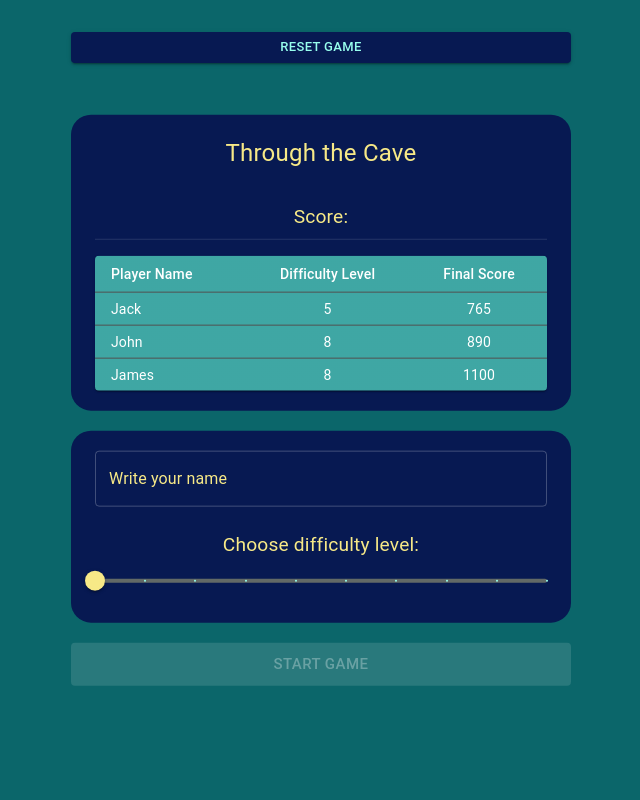
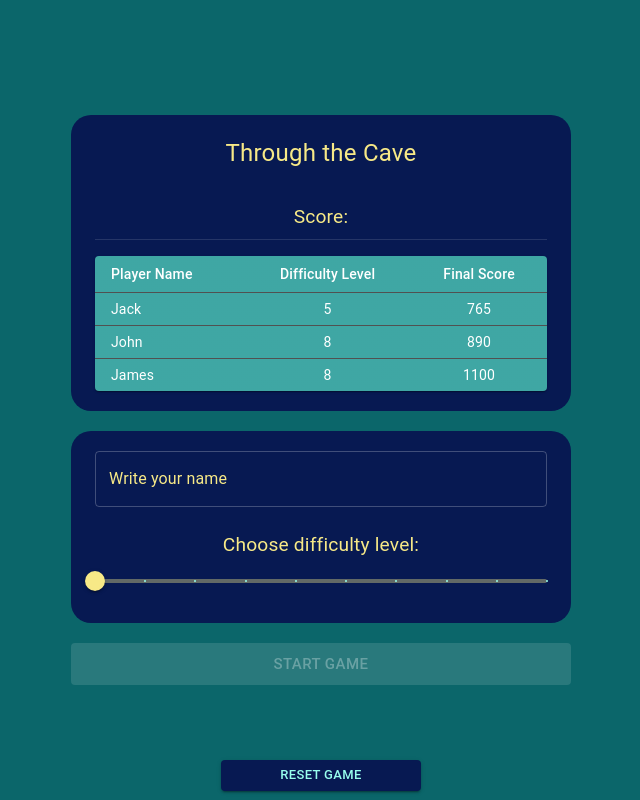
Before and after one commit to shaggy611/Fly-Drone-Game, a React (Vite) app: page / in a window 1280 px wide. Shown: the whole page, without its empty margins (319-959 px from the left). Built offline with nearby package versions, Linux system fonts and the light colour scheme.

Commit message:
Change marklup for Reset Button and Progress Bar

```diff
--- a/src/App.css
+++ b/src/App.css
@@ -5,3 +5,7 @@
   padding: 2rem;
   text-align: center;
 }
+
+body {
+  position: relative;
+}
--- a/src/App.tsx
+++ b/src/App.tsx
@@ -6,6 +6,7 @@ import { Button } from '@mui/material'
 import Drone from './components/Drone'
 import styled from 'styled-components'
 import FailedGame from './components/FailedGame'
+import { LinearProgress, Typography } from '@mui/material'
 
 function App() {
   const start = useBoundStore((state) => state.start)
@@ -15,9 +16,28 @@ function App() {
   // const gameSuccess = useBoundStore((state) => state.gameSuccess)
   const setToken = useBoundStore((state) => state.setToken)
   const setCaveCoords = useBoundStore((state) => state.setCaveCoords)
+  const loading = useBoundStore((state) => state.loading)
 
   return (
     <>
+      {loading ? (
+        <>
+          <StyledLinearProgress color='success' />
+          <StyledTypography variant='h4'>Loading game...</StyledTypography>
+        </>
+      ) : (
+        ''
+      )}
+
+      {start ? (
+        <CaveWrapper>
+          <Cave />
+          <Drone />
+        </CaveWrapper>
+      ) : (
+        <>{gameFailed ? <FailedGame /> : <WelcomeBoard />}</>
+      )}
+
       <StyledButton
         variant='contained'
         size='small'
@@ -29,15 +49,6 @@ function App() {
         }}>
         RESET GAME
       </StyledButton>
-
-      {start ? (
-        <CaveWrapper>
-          <Cave />
-          <Drone />
-        </CaveWrapper>
-      ) : (
-        <>{gameFailed ? <FailedGame /> : <WelcomeBoard />}</>
-      )}
     </>
   )
 }
@@ -49,6 +60,26 @@ const CaveWrapper = styled.div`
 `
 
 const StyledButton = styled(Button)`
-  max-width: 500px;
+  max-width: 200px;
+  width: 100%;
+  position: absolute !important;
+  top: 95%;
+  left: 50%;
+  transform: translate(-50%, 0%);
+`
+
+const StyledLinearProgress = styled(LinearProgress)`
+  position: absolute !important;
+  top: 0;
+  left: 0;
+  width: 100%;
+  height: 7px !important;
+`
+
+const StyledTypography = styled(Typography)`
+  position: absolute;
+  top: 50%;
+  left: 50%;
+  transform: translate(-50%, -50%);
   width: 100%;
 `
--- a/src/components/Cave.tsx
+++ b/src/components/Cave.tsx
@@ -4,7 +4,6 @@ import styled from 'styled-components'
 import apiGetCaveCoords from '../utils/api/apiGetCaveCoords'
 import prepareCoordsForSVG from '../utils/prepareCoordsForSVG'
 import { apiInitGame } from '../utils/api/apiGameInitialize'
-import { LinearProgress, Typography } from '@mui/material'
 import CaveSVG from './CaveSVG'
 
 function Cave() {
@@ -14,7 +13,6 @@ function Cave() {
   const setLoading = useBoundStore((state) => state.setLoading)
   const caveSvgPoints = useBoundStore((state) => state.caveSvgPoints)
   const setCaveSvgPoints = useBoundStore((state) => state.setCaveSvgPoints)
-
 
   useEffect(() => {
     async function initGame() {
@@ -45,20 +43,9 @@ function Cave() {
   return (
     <>
       {loading ? (
-        <>
-          <LinearProgress color='success' />
-          <Typography
-            sx={{ fontSize: '1rem' }}
-            p={0}
-            align='center'
-            gutterBottom>
-            Loading game data...
-          </Typography>
-        </>
+        ''
       ) : (
-        <StyledCave>
-          {caveSvgPoints ? <CaveSVG /> : ''}
-        </StyledCave>
+        <StyledCave>{caveSvgPoints ? <CaveSVG /> : ''}</StyledCave>
       )}
     </>
   )
--- a/src/components/WelcomeBoard.tsx
+++ b/src/components/WelcomeBoard.tsx
@@ -82,10 +82,16 @@ const StyledContainer = styled(Container)`
 `
 
 const StyledWelcomeBoard = styled.div`
-  position: absolute;
+  /* position: absolute;
   top: 50%;
   left: 50%;
-  transform: translate(-50%, -50%);
+  transform: translate(-50%, -50%); */
+  display: flex;
+  flex-direction: column;
+  justify-content: center;
+  margin-left: auto;
+  margin-right: auto;
   max-width: 500px;
   width: 100%;
+  height: 100%;
 `
```
